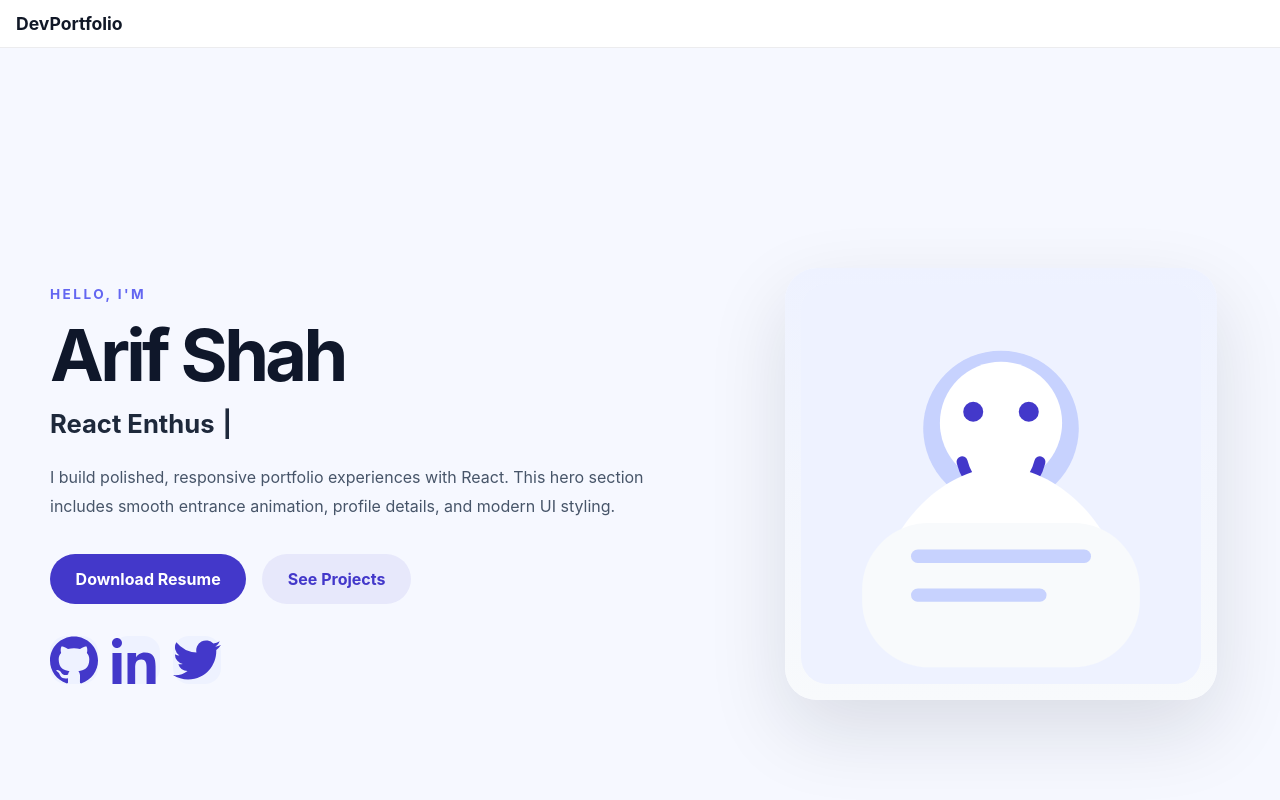
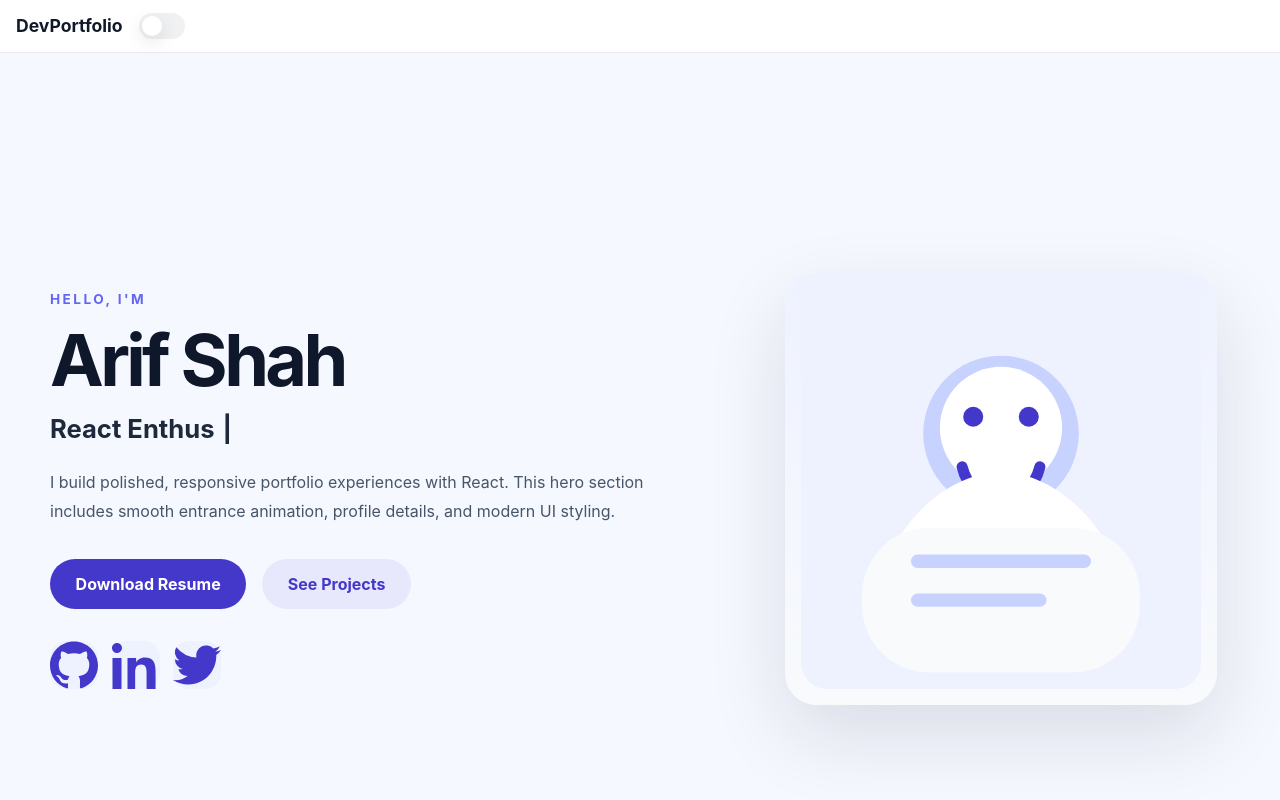
Before and after one commit to shaikmdarifcse23-byte/NewRepo, a React (Vite) app: page / in a window 1280 px wide. Shown: the top 800 px of the page. Built offline with nearby package versions, Linux system fonts and the light colour scheme.

Commit message:
implemented dark mode

```diff
--- a/src/App.module.css
+++ b/src/App.module.css
@@ -1,8 +1,29 @@
+:global(:root) {
+  /* Light theme variables */
+  --bg: #f6f8ff;
+  --panel: #ffffff;
+  --text: #0f172a;
+  --muted: #475569;
+  --brand: #4338ca;
+  --glass: rgba(15, 23, 42, 0.06);
+}
+
+:global([data-theme='dark']) {
+  /* Dark theme variables */
+  --bg: #0b1220;
+  --panel: #081026;
+  --text: #e6eef8;
+  --muted: #94a3b8;
+  --brand: #7c3aed;
+  --glass: rgba(255, 255, 255, 0.04);
+}
+
 :global(body) {
   margin: 0;
   font-family: Inter, system-ui, sans-serif;
-  background: #f6f8ff;
-  color: #0f172a;
+  background: var(--bg);
+  color: var(--text);
+  transition: background-color 260ms ease, color 260ms ease;
 }
 
 .appContainer {
--- a/src/components/Navbar.jsx
+++ b/src/components/Navbar.jsx
@@ -1,6 +1,7 @@
 import { useEffect, useState } from 'react'
 import { Link, useLocation, useNavigate } from 'react-router-dom'
 import styles from './Navbar.module.css'
+import ThemeToggle from './ThemeToggle'
 
 const NAV_LINKS = [
   { id: 'home', label: 'Home', path: '/' },
@@ -70,6 +71,9 @@ function Navbar() {
         <Link to="/" className={styles.brand} aria-label="Homepage">
           DevPortfolio
         </Link>
+        <div className={styles.toggleWrapper}>
+          <ThemeToggle />
+        </div>
 
         <button
           className={`${styles.menuButton} ${menuOpen ? styles.open : ''}`}
--- a/src/components/Navbar.module.css
+++ b/src/components/Navbar.module.css
@@ -15,6 +15,11 @@
   display: flex;
   align-items: center;
   gap: 1rem;
+}
+
+.toggleWrapper {
+  display: inline-flex;
+  align-items: center;
 }
 
 .brand {
--- /dev/null
+++ b/src/components/ThemeToggle.jsx
@@ -0,0 +1,21 @@
+import React, { useContext } from 'react'
+import { ThemeContext } from '../context/ThemeContext'
+import styles from './ThemeToggle.module.css'
+
+// Simple toggle switch that reads theme from context and toggles it
+function ThemeToggle() {
+  const { theme, toggleTheme } = useContext(ThemeContext)
+
+  return (
+    <button
+      onClick={toggleTheme}
+      className={`${styles.toggle} ${theme === 'dark' ? styles.dark : ''}`}
+      aria-label={theme === 'dark' ? 'Switch to light mode' : 'Switch to dark mode'}
+      title={theme === 'dark' ? 'Switch to light' : 'Switch to dark'}
+    >
+      <span className={styles.knob} />
+    </button>
+  )
+}
+
+export default ThemeToggle
--- /dev/null
+++ b/src/components/ThemeToggle.module.css
@@ -0,0 +1,38 @@
+.toggle {
+  --w: 46px;
+  --h: 26px;
+  width: var(--w);
+  height: var(--h);
+  padding: 3px;
+  border-radius: 999px;
+  background: rgba(15, 23, 42, 0.06);
+  display: inline-flex;
+  align-items: center;
+  position: relative;
+  border: none;
+  cursor: pointer;
+  transition: background-color 240ms ease, transform 120ms ease;
+}
+
+.toggle:active {
+  transform: scale(0.98);
+}
+
+.knob {
+  width: calc(var(--h) - 6px);
+  height: calc(var(--h) - 6px);
+  background: #ffffff;
+  border-radius: 50%;
+  box-shadow: 0 6px 18px rgba(15, 23, 42, 0.12);
+  transform: translateX(0);
+  transition: transform 240ms cubic-bezier(.2,.9,.3,1);
+}
+
+.dark {
+  background: linear-gradient(90deg, #4f46e5, #06b6d4);
+}
+
+.dark .knob {
+  transform: translateX(20px);
+  background: #0f172a;
+}
--- /dev/null
+++ b/src/context/ThemeContext.jsx
@@ -0,0 +1,32 @@
+import React, { createContext, useEffect, useState } from 'react'
+
+// Context value: { theme: 'light' | 'dark', toggleTheme: fn }
+export const ThemeContext = createContext({ theme: 'light', toggleTheme: () => {} })
+
+export function ThemeProvider({ children }) {
+  const [theme, setTheme] = useState(() => {
+    // Initialize theme from localStorage (if available) to avoid flash
+    try {
+      const saved = localStorage.getItem('theme')
+      return saved === 'dark' ? 'dark' : 'light'
+    } catch (e) {
+      return 'light'
+    }
+  })
+
+  useEffect(() => {
+    // Apply theme attribute to documentElement and persist
+    try {
+      document.documentElement.setAttribute('data-theme', theme)
+      localStorage.setItem('theme', theme)
+    } catch (e) {
+      // ignore (e.g. during SSR or restricted environments)
+    }
+  }, [theme])
+
+  const toggleTheme = () => setTheme((t) => (t === 'light' ? 'dark' : 'light'))
+
+  return <ThemeContext.Provider value={{ theme, toggleTheme }}>{children}</ThemeContext.Provider>
+}
+
+export default ThemeProvider
--- a/src/main.jsx
+++ b/src/main.jsx
@@ -2,9 +2,12 @@ import React from 'react'
 import ReactDOM from 'react-dom/client'
 import App from './App'
 import './App.module.css'
+import { ThemeProvider } from './context/ThemeContext'
 
 ReactDOM.createRoot(document.getElementById('root')).render(
   <React.StrictMode>
-    <App />
+    <ThemeProvider>
+      <App />
+    </ThemeProvider>
   </React.StrictMode>
 )
```
